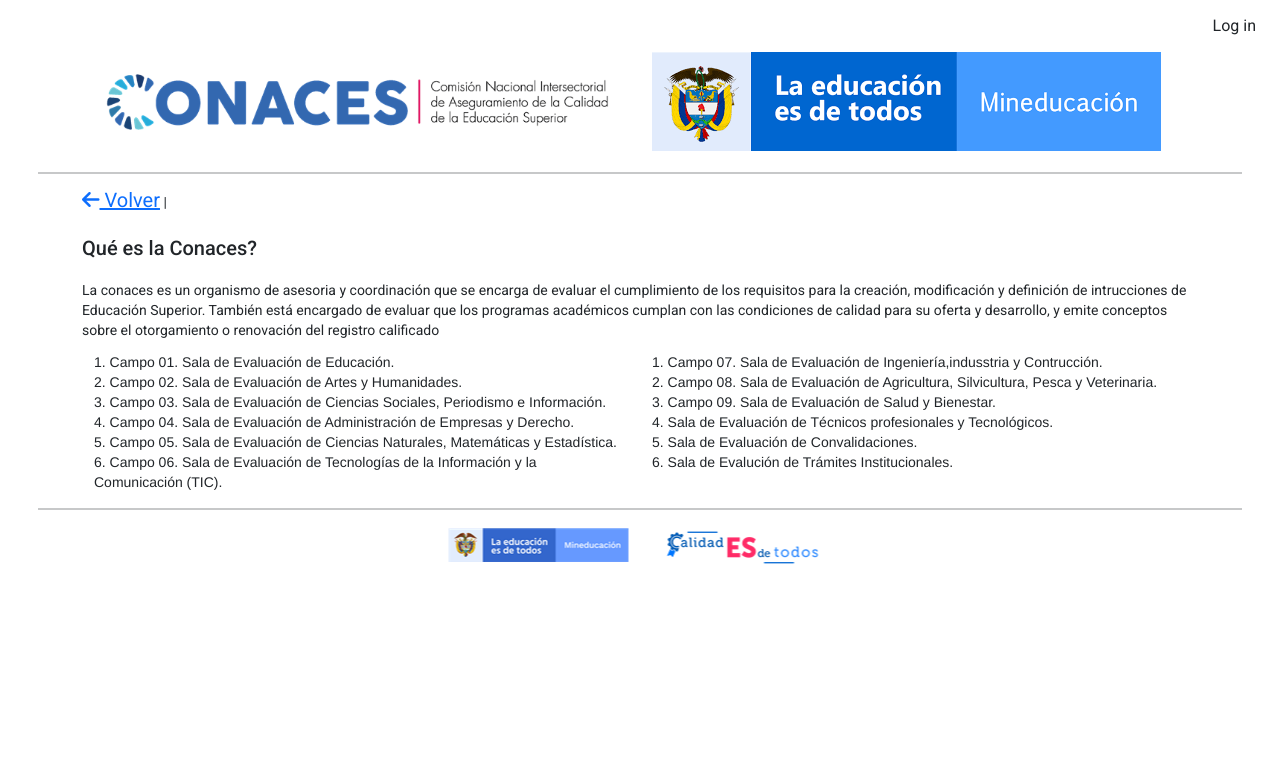
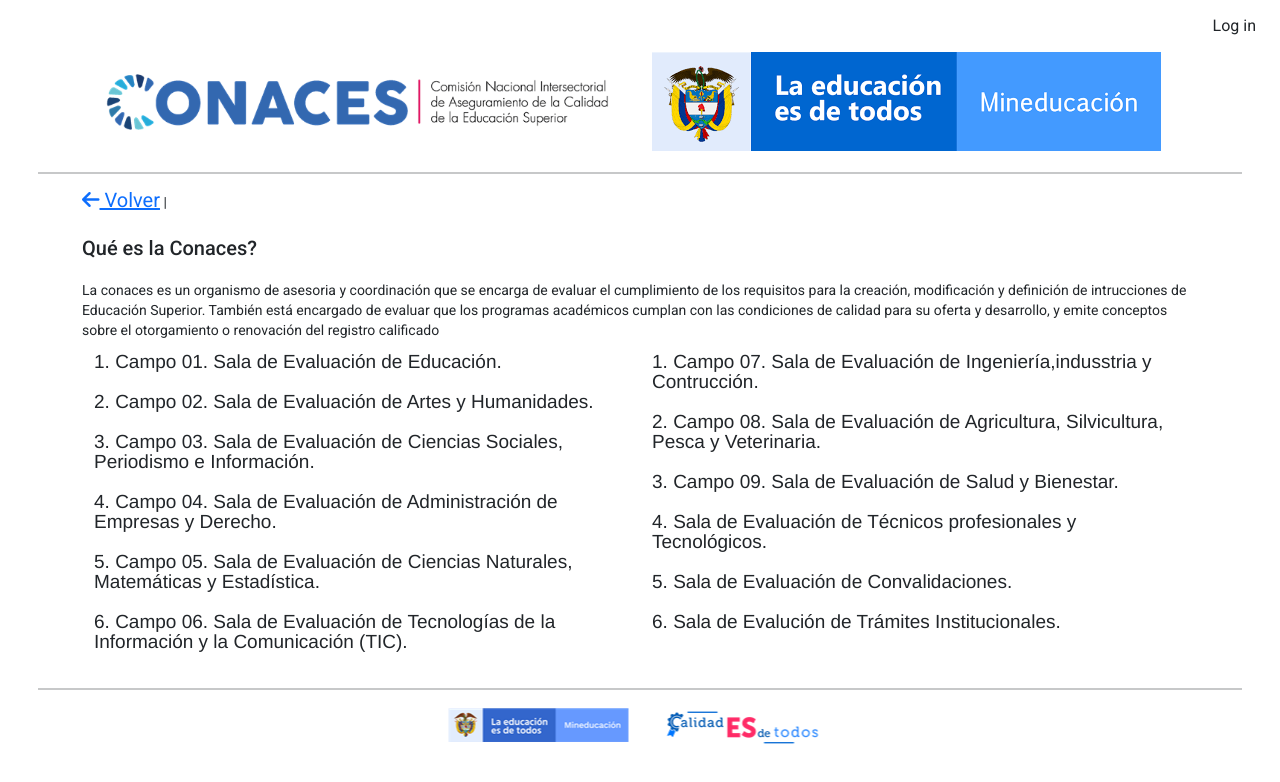
Before and after one commit to Cristianmen/conacesFront, an Angular app: page /conaces in a window 1280 px wide. Shown: the top 782 px of the page. Built offline with nearby package versions, Linux system fonts and the light colour scheme.

Commit message:
Actualización pantallas

```diff
--- a/src/app/pages/admin-eventos/admin-eventos.component.html
+++ b/src/app/pages/admin-eventos/admin-eventos.component.html
@@ -5,10 +5,10 @@
 
     <ul class="nav nav-tabs justify-content-center">
         <li class="nav-item">
-            <a class="nav-link " (click)="view(true)">Creacion</a>
+            <a class="nav-link " (click)="view(true)" style="cursor: pointer;">Creacion</a>
         </li>
         <li class="nav-item">
-            <a class="nav-link" (click)="view(false)">Modificación</a>
+            <a class="nav-link" (click)="view(false)" style="cursor: pointer;">Modificación</a>
         </li>
 
     </ul>
--- a/src/app/pages/admin-preguntas/admin-preguntas.component.html
+++ b/src/app/pages/admin-preguntas/admin-preguntas.component.html
@@ -7,10 +7,10 @@
 
     <ul class="nav nav-tabs justify-content-center">
         <li class="nav-item">
-            <a class="nav-link " (click)="view(true)">Creacion</a>
+            <a class="nav-link " (click)="view(true)" style="cursor: pointer;">Creacion</a>
         </li>
         <li class="nav-item">
-            <a class="nav-link" (click)="view(false)">Modificación</a>
+            <a class="nav-link" (click)="view(false)" style="cursor: pointer;">Modificación</a>
         </li>
 
     </ul>
--- a/src/app/pages/admin-repos/admin-repos.component.html
+++ b/src/app/pages/admin-repos/admin-repos.component.html
@@ -5,10 +5,10 @@
 
     <ul class="nav nav-tabs justify-content-center">
         <li class="nav-item">
-            <a class="nav-link " (click)="view(true)">Creacion</a>
+            <a class="nav-link " (click)="view(true)" style="cursor: pointer;">Creacion</a>
         </li>
         <li class="nav-item">
-            <a class="nav-link" (click)="view(false)">Modificación</a>
+            <a class="nav-link" (click)="view(false)" style="cursor: pointer;">Modificación</a>
         </li>
 
     </ul>
--- a/src/app/pages/frequent-questions/frequent-questions.component.html
+++ b/src/app/pages/frequent-questions/frequent-questions.component.html
@@ -10,34 +10,31 @@
         </div>
 
         <div class="col-9">
-
             <div class="">
-
                 <h2>Preguntas Frecuentes</h2>
-                <p >En esta sección encuentras las preguntas frecuentes</p>
+                <p>En esta sección encuentras las preguntas frecuentes</p>
             </div>
         </div>
     </div>
 
     <div class="nav-item">
-        <a class="nav-link" (click)="view(false)" style="cursor: pointer;">Ver preguntas frecuentes</a>
+        <a class="nav-link" (click)="view()" style="cursor: pointer;"><i class="fas fa-spinner"></i> Actualizar</a>
     </div>
 
 
 
-<br>
+    <br>
     <app-alert [config]="configAlert" *ngIf="isAlert"></app-alert>
     <app-loading *ngIf="loading"></app-loading>
 
 
     <div *ngIf="!formType">
-        <table id="colorTable" class="table table-striped  table-hover table-responsive" *ngIf="dataRepos.length > 0" >
+        <table id="colorTable" class="table table-striped  table-hover table-responsive" *ngIf="dataRepos.length > 0">
             <thead>
                 <tr>
 
                     <th class="text-center" scope="col">Pregunta</th>
                     <th class="text-center" scope="col">Respuesta</th>
-
 
                 </tr>
             </thead>
@@ -47,16 +44,8 @@
                     <td class="">{{item.preguntasId }}</td>
                     <td class="">{{item.descripcion }}</td>
 
-
-
-
-
                 </tr>
-
             </tbody>
         </table>
-
     </div>
-
-
 </div>
--- a/src/app/pages/frequent-questions/frequent-questions.component.ts
+++ b/src/app/pages/frequent-questions/frequent-questions.component.ts
@@ -24,7 +24,7 @@ export class FrequentQuestionsComponent implements OnInit {
     }
   ];
 
-  formType = true
+  formType = false
 
 
   configAlertTable = {
@@ -52,14 +52,16 @@ export class FrequentQuestionsComponent implements OnInit {
         descripcion: ''
       }
     ];
+    this.view();
+
   }
 
 
-  view(view: boolean) {
+  view() {
     this.isAlert = false;
-    this.formType = view;
 
-    if (!view) {
+
+
       this.loading = true;
 
       this.serviceHttp.requestHttp('get', `${environment.API}preguntas`).subscribe(
@@ -75,7 +77,7 @@ export class FrequentQuestionsComponent implements OnInit {
           }
         },
        )
-    }
+
   }
 
 }
--- a/src/app/pages/repositories/repositories.component.html
+++ b/src/app/pages/repositories/repositories.component.html
@@ -17,7 +17,7 @@
     </div>
     <div class="container">
         <ul class="">
-            <a class="nav-link " (click)="view()" style="cursor: pointer;">Actualizar</a>
+            <a class="nav-link " (click)="view()" style="cursor: pointer;"><i class="fas fa-spinner"></i> Actualizar</a>
         </ul>
 
         <app-alert [config]="configAlert" *ngIf="isAlert"></app-alert>
@@ -26,9 +26,8 @@
         <div class= "contianer">
             <div class="table table-striped table-bordered table-responsive" *ngIf="dataRepos.length > 0">
                 <div *ngFor="let item of dataRepos; let i = index" >
-                    <h2 style="cursor: pointer;" (click)="ver(i)" >
-                        {{item.repoId }}<i id="icon-repo" class="far fa-file-pdf"></i>
-                    </h2>
+                   <p > <a href="repositorios" (click)="ver(i)" id=item-repo>{{item.repoId }}</a> <i id="icon-repo" class="far fa-file-pdf"></i>
+                   </p>
                 </div>
             </div>
         </div>
--- a/src/app/pages/repositories/repositories.component.scss
+++ b/src/app/pages/repositories/repositories.component.scss
@@ -18,3 +18,10 @@
     color:red;
     font-size: 30px;
  }
+
+ #item-repo{
+    color:black;
+    text-decoration: none;
+    font-family: 'Franklin Gothic Medium', 'Arial Narrow', Arial, sans-serif;
+    font-size: 18px;
+ }
--- a/src/app/pages/what-is/what-is.component.html
+++ b/src/app/pages/what-is/what-is.component.html
@@ -14,22 +14,22 @@
         <div class="row">
             <div class="col-6">
                 <ol class="list-group list-group-numbered" id="list">
-                    <li>Campo 01. Sala de Evaluación de Educación. </li>
-                    <li>Campo 02. Sala de Evaluación de Artes y Humanidades.</li>
-                    <li>Campo 03. Sala de Evaluación de Ciencias Sociales, Periodismo e Información.</li>
-                    <li>Campo 04. Sala de Evaluación de Administración de Empresas y Derecho.</li>
-                    <li>Campo 05. Sala de Evaluación de Ciencias Naturales, Matemáticas y Estadística.</li>
-                    <li>Campo 06. Sala de Evaluación de Tecnologías de la Información y la Comunicación (TIC).</li>
+                    <li>Campo 01. Sala de Evaluación de Educación. </li><br>
+                    <li>Campo 02. Sala de Evaluación de Artes y Humanidades.</li><br>
+                    <li>Campo 03. Sala de Evaluación de Ciencias Sociales, Periodismo e Información.</li><br>
+                    <li>Campo 04. Sala de Evaluación de Administración de Empresas y Derecho.</li><br>
+                    <li>Campo 05. Sala de Evaluación de Ciencias Naturales, Matemáticas y Estadística.</li><br>
+                    <li>Campo 06. Sala de Evaluación de Tecnologías de la Información y la Comunicación (TIC).</li><br>
                 </ol>
             </div>
             <div class="col-6">
                 <ol class="list-group list-group-numbered" id="list">
-                    <li>Campo 07. Sala de Evaluación de Ingeniería,indusstria y Contrucción. </li>
-                    <li>Campo 08. Sala de Evaluación de Agricultura, Silvicultura, Pesca y Veterinaria.</li>
-                    <li>Campo 09. Sala de Evaluación de Salud y Bienestar.</li>
-                    <li>Sala de Evaluación de Técnicos profesionales y Tecnológicos.</li>
-                    <li>Sala de Evaluación de Convalidaciones.</li>
-                    <li>Sala de Evalución de Trámites Institucionales.</li>
+                    <li>Campo 07. Sala de Evaluación de Ingeniería,indusstria y Contrucción. </li><br>
+                    <li>Campo 08. Sala de Evaluación de Agricultura, Silvicultura, Pesca y Veterinaria.</li><br>
+                    <li>Campo 09. Sala de Evaluación de Salud y Bienestar.</li><br>
+                    <li>Sala de Evaluación de Técnicos profesionales y Tecnológicos.</li><br>
+                    <li>Sala de Evaluación de Convalidaciones.</li><br>
+                    <li>Sala de Evalución de Trámites Institucionales.</li><br>
                 </ol>
             </div>
         </div>
--- a/src/app/pages/what-is/what-is.component.scss
+++ b/src/app/pages/what-is/what-is.component.scss
@@ -2,4 +2,5 @@
 
 
     font-family: 'Franklin Gothic Medium', 'Arial Narrow', Arial, sans-serif;
+    font-size: 19px;
 }
```
